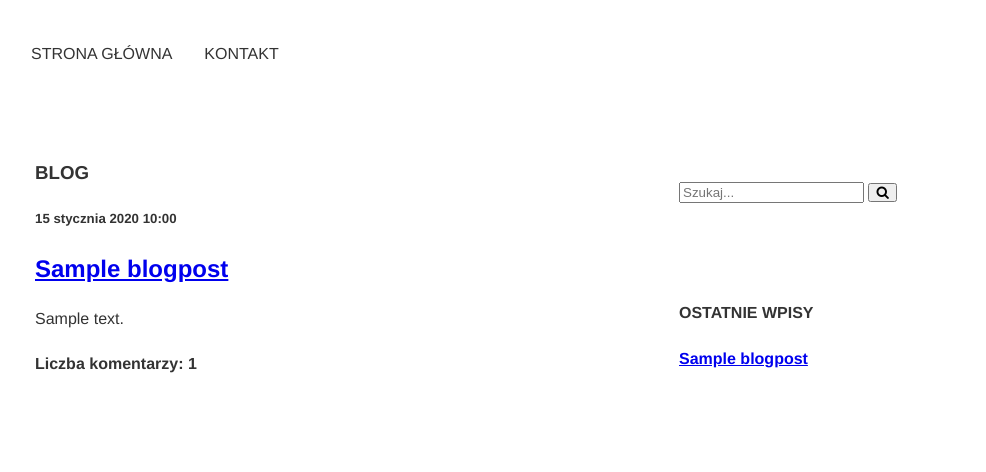
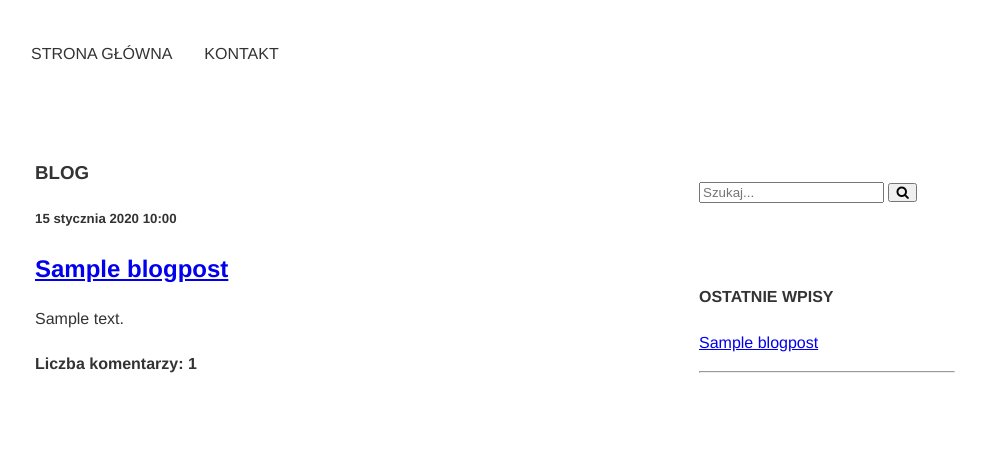
Before and after one commit to AnetaAwesome/final_project, a Django app: page /blog/main_page/ in a window 1280 px wide. Shown: the part 764-1236 px from the top of the page, without its empty margins (145-1131 px from the left). After the commit the page ends 1137 px from the top, so only its background shows below. Run offline with Django 4.2, Linux system fonts and the light colour scheme; tables that the repository leaves empty hold one stand-in row (values such as "Sample post"); some libraries are stand-ins or nearby versions.

Commit message:
updated webpage layout, posts sorted

```diff
--- a/blog/static/blog/css/style.css
+++ b/blog/static/blog/css/style.css
@@ -9,7 +9,9 @@ body {
   line-height:1.5;
   padding: 10px;
   margin: 150px;
+
 }
+
 .banner {
   background-image: url('../images/logo_bg_second.jpeg');
   background-size: cover;
@@ -48,9 +50,11 @@ body {
   color: black;
 }
 
+
 .leftcolumn {
   float: left;
   width: 65%;
+  text-align: justify;
 }
 
 /* Right column */
@@ -58,7 +62,7 @@ body {
   float: left;
   width: 35%;
 
-  padding-left: 20px;
+  padding-left: 40px;
   padding-right: 0px;
 }
 
@@ -92,10 +96,15 @@ margin:0;
 padding:0;
 }
 
-.footer {
-  background-color: #F1F1F1;
-  text-align: center;
-  padding: 10px;
-}
+
+/*.footer {*/
+/*  position:absolute;*/
+/*  bottom:0;*/
+/*  width:100%;*/
+/*  height:60px;*/
+/*  background-color: #F1F1F1;*/
+/*  text-align: center;*/
+/*  padding: 10px;*/
+/*}*/
 
 .required label:after{content: "*"}
--- a/blog/templates/blog/base.html
+++ b/blog/templates/blog/base.html
@@ -22,13 +22,15 @@
     {% include "./menu.html" %}
 
 
-
 <div id="main_content">
         {% block main_content %}
 
 
-
         {% endblock %}
 </div>
+
+
 </body>
+
+
 </html>
--- a/blog/templates/blog/main_page.html
+++ b/blog/templates/blog/main_page.html
@@ -3,6 +3,7 @@
 <head>
    {% block title %} Strona główna {% endblock %}
 </head>
+
 <body>
 {% block main_content %}
 
@@ -24,14 +25,14 @@
             <br/>
     {% endfor %}
     </p>
-      </div>
+
     </div>
 </div>
 <div class="card"></div>
 
 <div class="rightcolumn">
     <div class="card">
-    <form>
+    <form style="margin:auto;">
 
         <link rel="stylesheet" href="https://cdnjs.cloudflare.com/ajax/libs/font-awesome/4.7.0/css/font-awesome.min.css">
         <input name="q_s" type="text" placeholder="Szukaj...">
@@ -41,16 +42,24 @@
     </form>
 
 </div>
-    <div class="card">
+
+<div class="card">
+
+    <div style="margin:auto;max-width:800px">
       <h4>OSTATNIE WPISY</h4>
-        <p> {% for blogpost in object_list %}
 
-            <h4> <a href="{% url 'blogpost_detail' blogpost.pk %}"> {{ blogpost.title }} </a></h4>
+        <p> {% for blogpost in object_list|dictsortreversed:"creation_date" %}
+
+        <p> <a href="{% url 'blogpost_detail' blogpost.pk %}"> {{ blogpost.title }} </a></p>
+            <hr style="height: 0.3px; color: grey">
 
             {% endfor %}
         </p>
     </div>
-    <div class="card">
+</div>
+
+    <div class="card"></div>
+
 {% endblock %}
 
 </body>
--- a/blog/templates/blog/thank_you.html
+++ b/blog/templates/blog/thank_you.html
@@ -1,6 +1,7 @@
 {% extends 'blog/base.html' %}
 
 {% block main_content %}
-<h1> Dziękuję za przesłaną wiadomość.  </h1>
+<br/>
+<h2> Dziękuję za przesłaną wiadomość.  </h2>
 
 {% endblock %}
--- a/blog/urls.py
+++ b/blog/urls.py
@@ -1,5 +1,7 @@
 from django.urls import path
 from django.views.generic import DetailView, RedirectView
+from django.conf import settings
+from django.conf.urls.static import static
 from . import views
 from . import models
 
@@ -17,5 +19,5 @@ urlpatterns = [
     path("contact/", views.contact_form, name='contact'),
     path('thank_you/', views.thank_you_view, name='thank_you'),
     path('blog_post/<int:pk>/comment/', views.CommentCreate.as_view(), name='comment_create'),
-    # path('search_results/', views.)
-]
+
+] + static(settings.STATIC_URL, document_root=settings.STATIC_ROOT)
--- a/blog/views.py
+++ b/blog/views.py
@@ -1,3 +1,4 @@
+from django.db.models import Q
 from django.shortcuts import render, redirect
 from django.http import JsonResponse
 from django.urls import reverse, reverse_lazy
@@ -20,7 +21,7 @@ class BlogPostList(ListView):
     def get_queryset(self):
         q_s = self.request.GET.get('q_s')
         if q_s:
-            object_list = self.model.objects.filter(content__icontains=q_s)
+            object_list = self.model.objects.filter(Q(content__icontains=q_s) | Q(title__icontains=q_s))
         else:
             object_list = self.model.objects.all()
         return object_list.order_by('-creation_date')
--- a/final_project_django/settings.py
+++ b/final_project_django/settings.py
@@ -119,6 +119,8 @@ USE_TZ = True
 
 STATIC_URL = 'static/'
 
+
+
 # Default primary key field type
 # https://docs.djangoproject.com/en/4.1/ref/settings/#default-auto-field
 
```
Also changed, not shown: blog/templates/blog/contact_form.html (+6 -1 lines).
